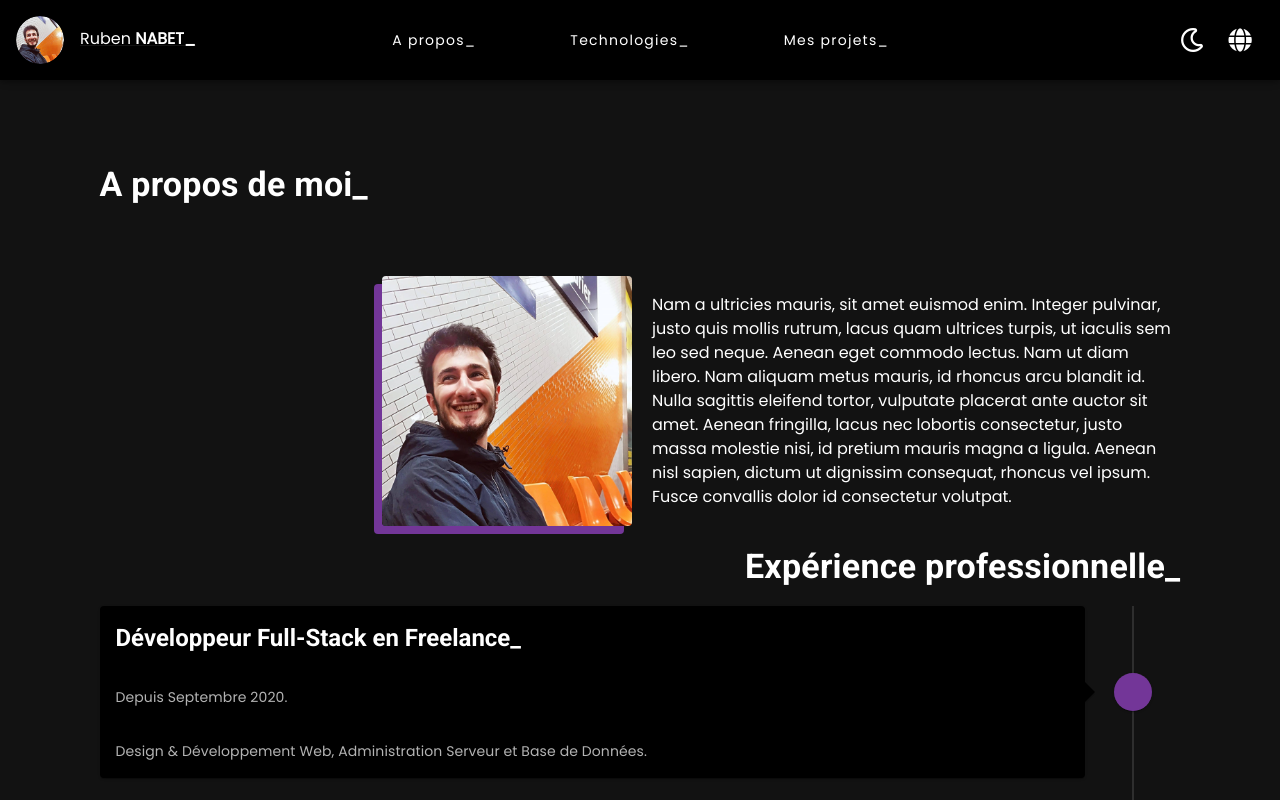
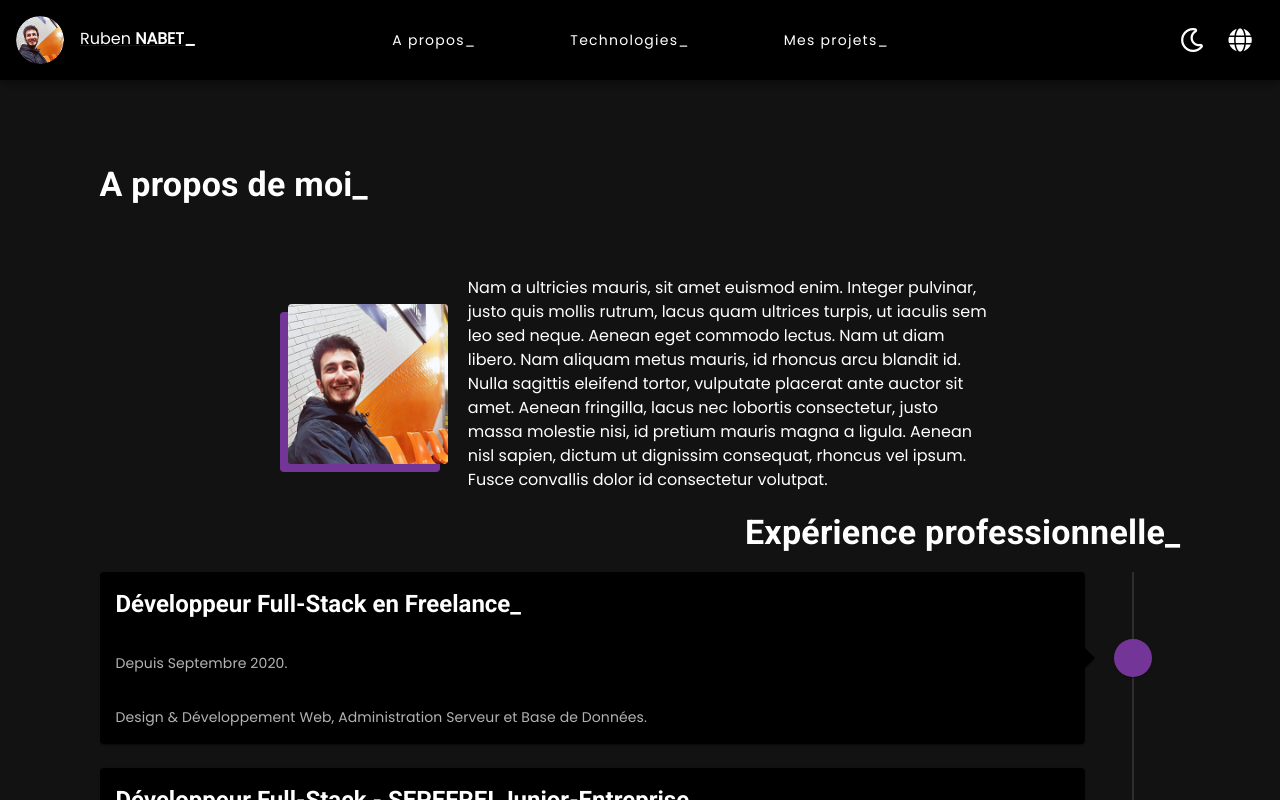
Before and after one commit to cvbenur/ruben-nabet-fr, a Nuxt app: page /about-me in a window 1280 px wide. Shown: the top 800 px of the page. Built offline with nearby package versions, Linux system fonts and the light colour scheme.

Commit message:
Fix image layout issue in About Me view

```diff
--- a/src/pages/about-me.vue
+++ b/src/pages/about-me.vue
@@ -9,11 +9,12 @@
         class="mt-sm-15 mt-10 d-flex"
       >
         <v-col
-          cols="12"
+          cols="6"
           sm="6"
-          class="d-flex d-inline justify-md-end justify-center"
+          md="4"
+          lg="2"
+          class="d-flex flex-row-reverse"
         >
-          <div>
           <v-img
             class="rounded-img shifted-bottom-left"
             :src="require('@/assets/img/pp_fb.jpg')"
@@ -22,13 +23,12 @@
             aspect-ratio="1"
             contain
           />
-          </div>
         </v-col>
 
         <v-col
           cols="12"
           sm="6"
-          class="text-left mt-10 mt-md-0"
+          class="d-flex flex-row mt-0"
         >
           <p class="ma-0">
             Nam a ultricies mauris, sit amet euismod enim. Integer pulvinar, justo quis mollis rutrum, lacus quam ultrices turpis, ut iaculis sem leo sed neque. Aenean eget commodo lectus. Nam ut diam libero. Nam aliquam metus mauris, id rhoncus arcu blandit id. Nulla sagittis eleifend tortor, vulputate placerat ante auctor sit amet. Aenean fringilla, lacus nec lobortis consectetur, justo massa molestie nisi, id pretium mauris magna a ligula. Aenean nisl sapien, dictum ut dignissim consequat, rhoncus vel ipsum. Fusce convallis dolor id consectetur volutpat.
```
Lines whose indentation alone changed are shown as unchanged.
